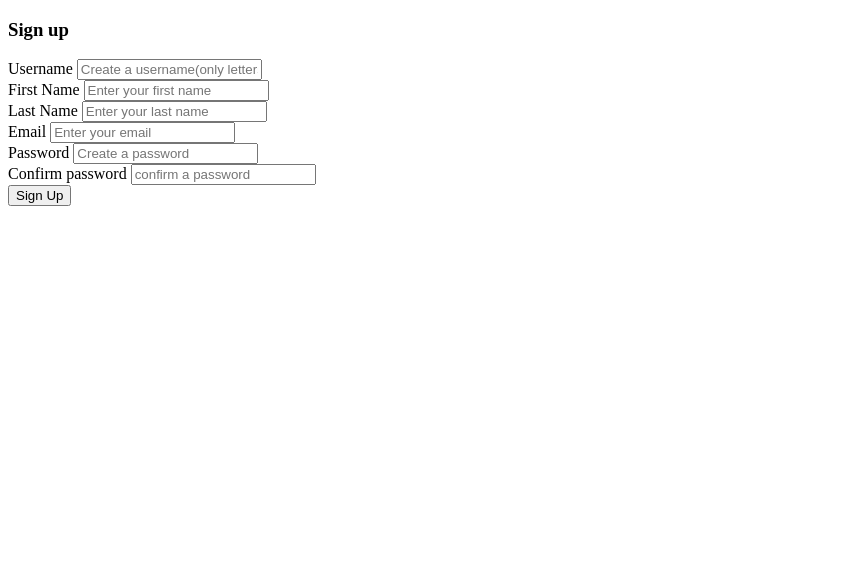
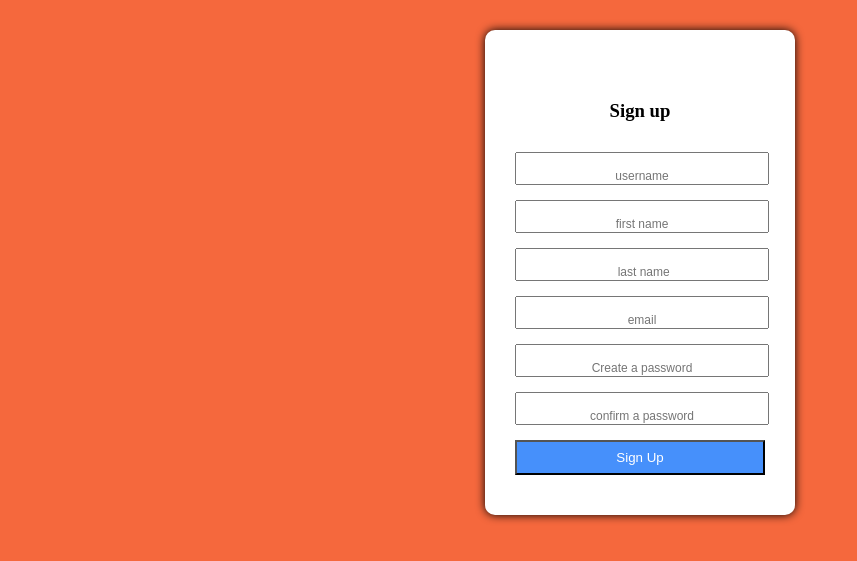
Before and after one commit to Chiranjitrathod/User-login-system, a Django app: page /signup in a window 1280 px wide. Shown: the top 561 px of the page, without its empty margins (0-857 px from the left). Run offline with Django 4.2, Linux system fonts and the light colour scheme.

Commit message:
updated css

```diff
--- a/templates/authentication/signup.html
+++ b/templates/authentication/signup.html
@@ -1,12 +1,76 @@
 <!DOCTYPE html>
 <html lang="en">
-<head>
+<head><style>
+    *{
+        margin: 0%;
+        padding: 0%;
+        padding-top: 15px;
+
+    }
+
+    .form-container{
+        width: 250px;
+        height: auto;
+        padding: 40px 30px;
+        background-color: white;
+        border-radius: 10px;
+        box-shadow: 0 0 10px 0 #000;
+        margin: auto;
+        align-items: center;
+
+
+
+    }
+    ul.list{
+        list-style-type: none;
+        text-align: center;
+
+
+    }
+    ul.list li{
+        width: 250px;
+        align-items: center;
+        align-content: center;
+
+    }
+    ul.list li input{
+        width: 250px;
+        text-align: center;
+        height: auto;
+        align-items: center;
+        align-content: center;
+
+    }
+
+    ul.list li button[type = "submit"]{
+        background-color: #4690fb;
+        color: #fff;
+        width: 250px;
+        height: auto;
+        padding: 8px 0px;
+    }
+    ul.list li a{
+        color: white;
+    }
+    body {
+    background-color: #f5683d;
+  }
+
+  form{
+      font-size: 0;
+  }
+  form input {
+    font-size: 12px;
+  }
+
+</style>
     <meta charset="UTF-8">
     <meta http-equiv="X-UA-Compatible" content="IE=edge">
     <meta name="viewport" content="width=device-width, initial-scale=1.0">
     <title>Document</title>
 </head>
 <body>
+    <div class="form-container">
 
         {%for message in messages%}
         <div class="alert alert-{{ message.tags }} alert-dismissible fade show" role="alert" >
@@ -17,33 +81,19 @@
         </div>
         {%endfor%}
 
-
+        <ul class="list">
             <h3>Sign up</h3>
             <form action="/signup" method="post">
                 {% csrf_token %}
-        <label for="">Username</label>
-        <input type="text" id="username" name="username" placeholder="Create a username(only letters and numbers)" Required>
-        <br>
-        <label for="">First Name</label>
-        <input type="text" id="fname" name="fname" placeholder="Enter your first name" Required>
-        <br>
-        <label for="">Last Name</label>
-        <input type="text" id="lname" name="lname" placeholder="Enter your last name" Required>
-        <br>
-        <label for="">Email</label>
-        <input type="email" id="email" name="email" placeholder="Enter your email" Required>
-        <br>
-        <label for="">Password</label>
-        <input type="password" id="pass1" name="pass1" placeholder="Create a password" Required>
-        <br>
-        <label for="">Confirm password</label>
-        <input type="password" id="pass2" name="pass2" placeholder="confirm a password" Required>
-        <br>
-
-        <button type="submit">Sign Up</button>
-
-
-
+                <li><input type="text" id="username" name="username" size="10"  placeholder="username" Required></li>
+                <li><input type="text" id="fname" name="fname" size="10" placeholder="first name" Required></li>
+                <li><input type="text" id="lname" name="lname" size="10" placeholder=" last name" Required></li>
+                <li><input type="email" id="email" name="email" size="10" placeholder="email" Required></li>
+                <li><input type="password" id="pass1" name="pass1" size="10" placeholder="Create a password" Required></li>
+                <li><input type="password" id="pass2" name="pass2" size="10" placeholder="confirm a password" Required></li>
+                <li><button type="submit">Sign Up</button></li>
             </form>
+        </ul>
+    </div>
 </body>
 </html>
--- a/user_login/info.py
+++ b/user_login/info.py
@@ -1,5 +1,5 @@
 EMAIL_USE_TLS = True
 EMAIL_HOST = 'smtp.gmail.com'
-EMAIL_HOST_USER = '#enter host email here '
-EMAIL_HOST_PASSWORD = 'password'
+EMAIL_HOST_USER = 'chiranjitrathod.work@gmail.com'
+EMAIL_HOST_PASSWORD = 'RaThOd@7781'
 EMAIL_PORT = 587
```
Also changed, not shown: templates/authentication/index.html (+52 -12 lines), db.sqlite3. Lines whose indentation alone changed are shown as unchanged.
